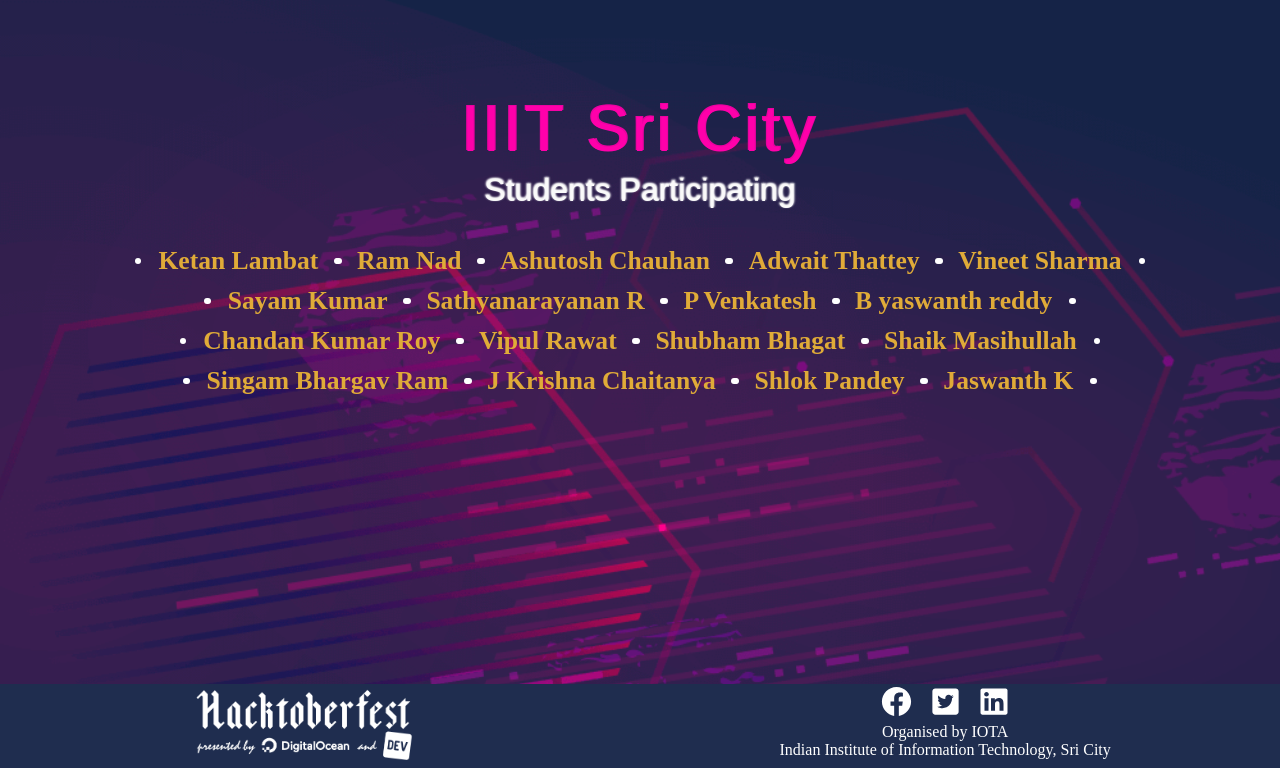
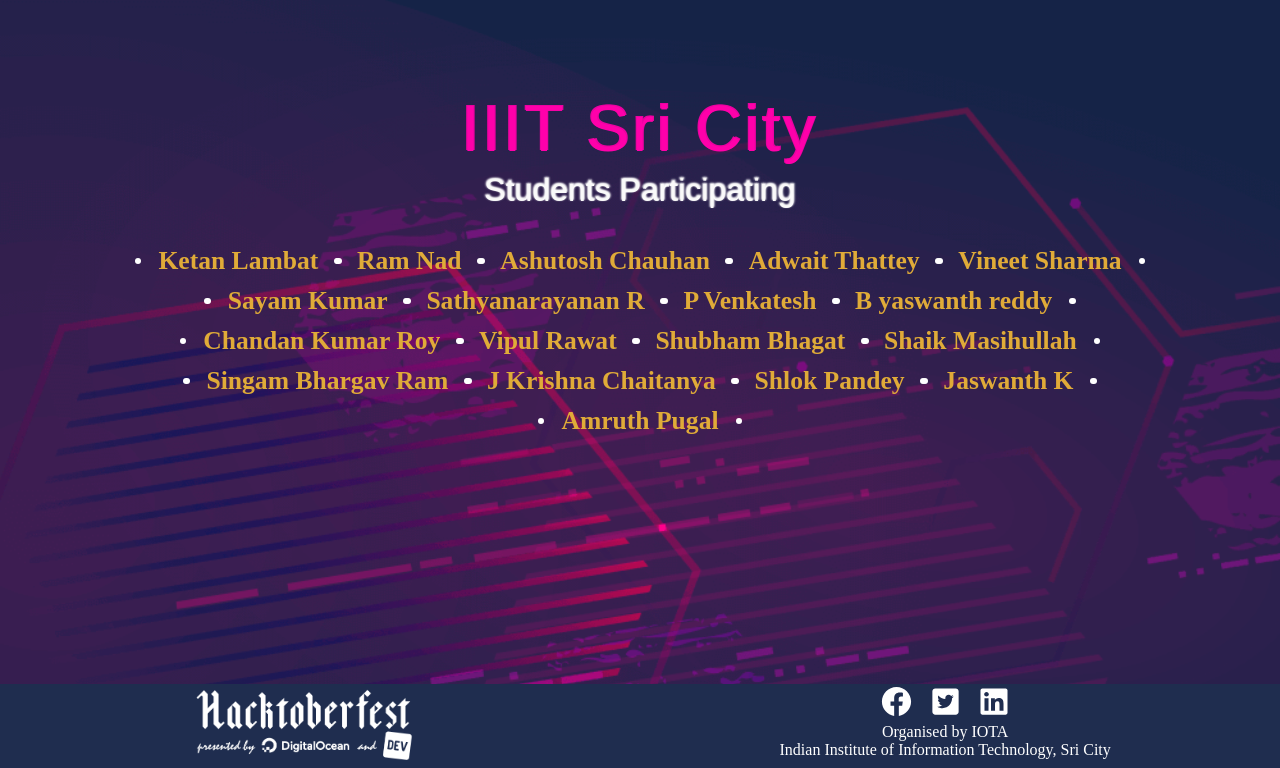
Before and after one commit to Project-Club-IIITS/hacktoberfest2019-participants, a Jekyll site: the page index.html, which Jekyll copies as it is, in a window 1280 px wide, cut to the strip 132-900 px from the top of the page. Built offline with Jekyll 4.4.1, drawn with Linux system fonts in a browser that asks for light colours; some web fonts are replaced.

Commit message:
Amruth Pugal

```diff
--- a/index.html
+++ b/index.html
@@ -63,7 +63,7 @@
                 <li><a href="https://github.com/chaitanya531">J Krishna Chaitanya</a></li>
                 <li><a href="https://github.com/b30wulffz">Shlok Pandey</a></li>
                 <li><a href="https://github.com/JazzKriss21">Jaswanth K</a></li>
-
+                <li><a href="https://github.com/amr178">Amruth Pugal</a></li>
             </ul>
         </div>
     </div>
```
